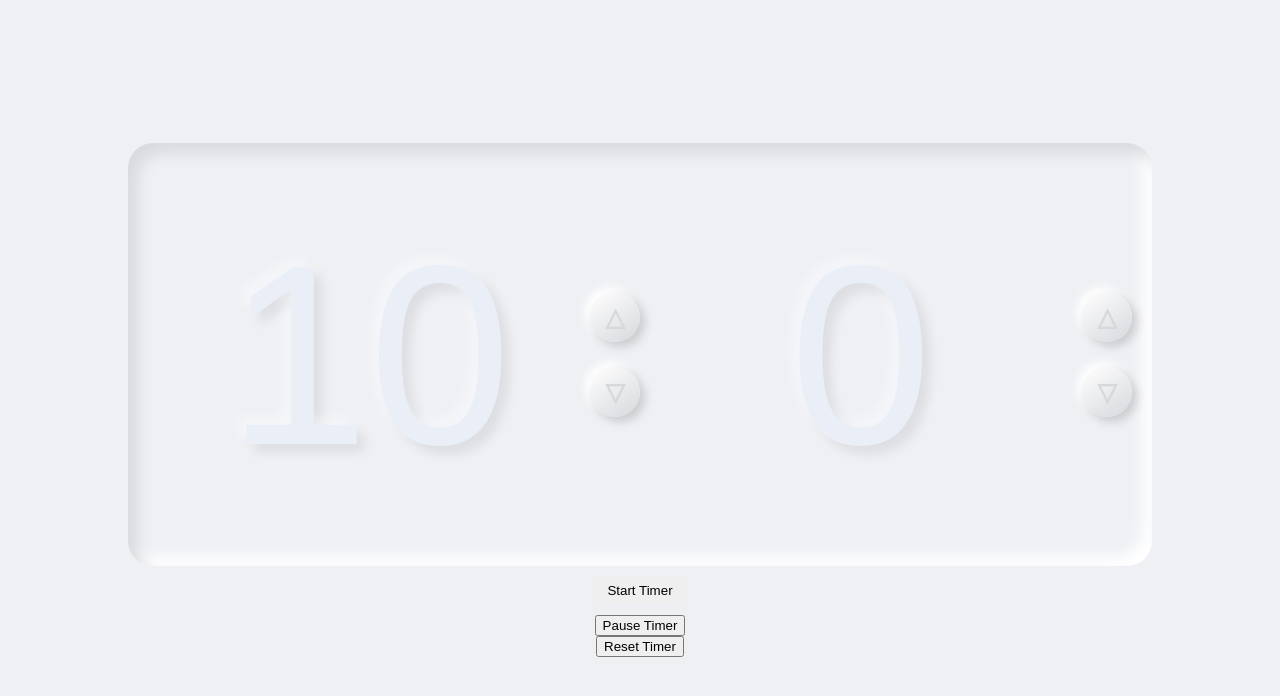
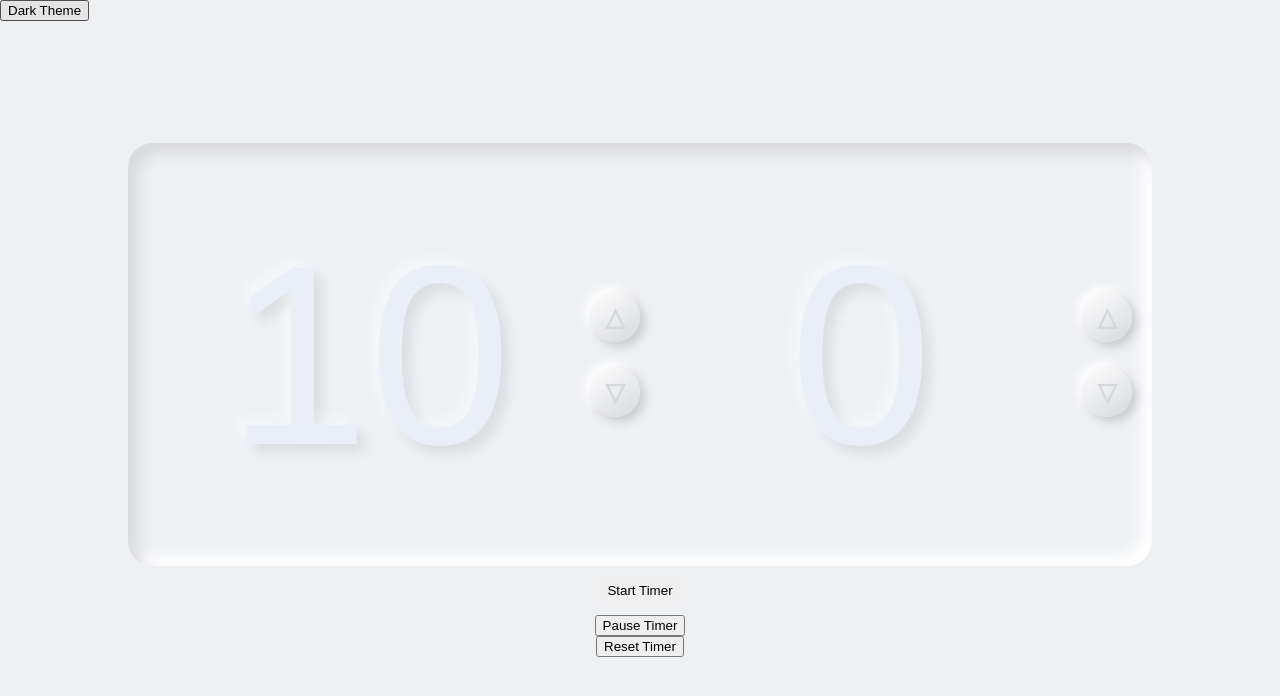
Before and after one commit to dolaron/neu-timer, a Vue app: page / in a window 1280 px wide. Shown: the top 696 px of the page. Built offline with nearby package versions, Linux system fonts and the light colour scheme.

Commit message:
add toggle theme button

```diff
--- a/src/App.vue
+++ b/src/App.vue
@@ -1,4 +1,7 @@
 <template>
+  <button class="toggle-theme" @click="toggleTheme">
+    {{ userTheme === 'light-theme' ? 'Dark Theme' : 'Light Theme' }}
+  </button>
   <Timer/>
 </template>
 
@@ -9,7 +12,42 @@ export default {
   name: 'App',
   components: {
     Timer
-  }
+  },
+  data() {
+    return {
+      userTheme: 'light-theme'
+    }
+  },
+  methods: {
+    setTheme(theme) {
+      localStorage.setItem('neu-timer-theme', theme);
+      this.userTheme = theme;
+      document.documentElement.className = theme;
+    },
+    getTheme() {
+      return localStorage.getItem('neu-timer-theme');
+    },
+    toggleTheme() {
+      const activeTheme = localStorage.getItem('neu-timer-theme');
+      if (activeTheme === 'light-theme') {
+        this.setTheme('dark-theme');
+      } else {
+        this.setTheme('light-theme');
+      }
+    },
+    getMediaPreference() {
+      const hasDarkPreference = window.matchMedia('(prefers-color-scheme: dark)').matches;
+      if (hasDarkPreference) {
+        return 'dark-theme';
+      } else {
+        return 'light-theme';
+      }
+    }
+  },
+  mounted() {
+    const initUserTheme = this.getMediaPreference();
+    this.setTheme(initUserTheme);
+  },
 }
 </script>
 
@@ -30,7 +68,16 @@ body {
 }
 
 #app {
+  position: relative;
   display: flex;
   height: 100%;
 }
+
+.toggle-theme {
+  position: absolute;
+  display: flex;
+  flex: 0;
+  top: 0;
+  margin: 0 auto;
+}
 </style>
--- a/src/styles/main.scss
+++ b/src/styles/main.scss
@@ -2,6 +2,7 @@
   --background-color-primary: rgb(238, 240, 244);
 
   --timer-box-shadow: rgb(217 218 222) 9.91px 9.91px 15px inset, rgb(255 255 255) -9.91px -9.91px 15px inset;
+
   --progress-box-shadow: 9.91px 9.91px 15px #D6D9E0, -9.91px -9.91px 15px #FFFFFF;
 
   --timer-input-color: rgb(234, 238, 247);
@@ -17,3 +18,9 @@
   --timer-button-before-box-shadow: 5px 5px 10px #cacccf, -5px -5px 10px #ffffff;
   --timer-button-after-box-shadow: -5px -5px 10px #cacccf, 5px 5px 10px #ffffff;
 }
+
+:root.dark-theme {
+  --background-color-primary: #333; // #55417b
+  --timer-box-shadow: -10px -10px 25px -1px rgba(250, 250, 250, 0.13) inset, 10px 10px 24px -1px rgba(0,0,0, 0.40) inset;
+  --timer-input-color: rgb(133, 133, 133);
+}
```
